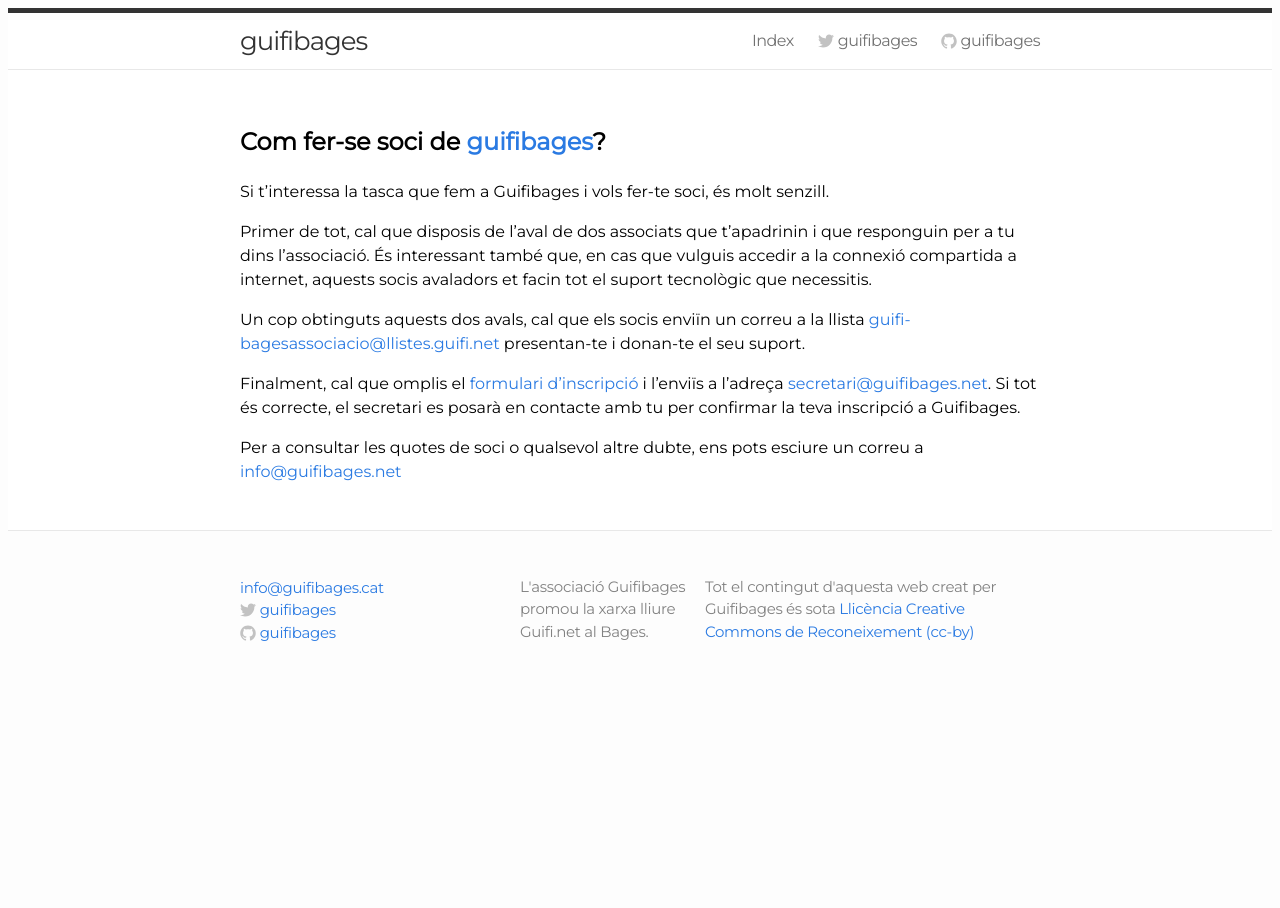
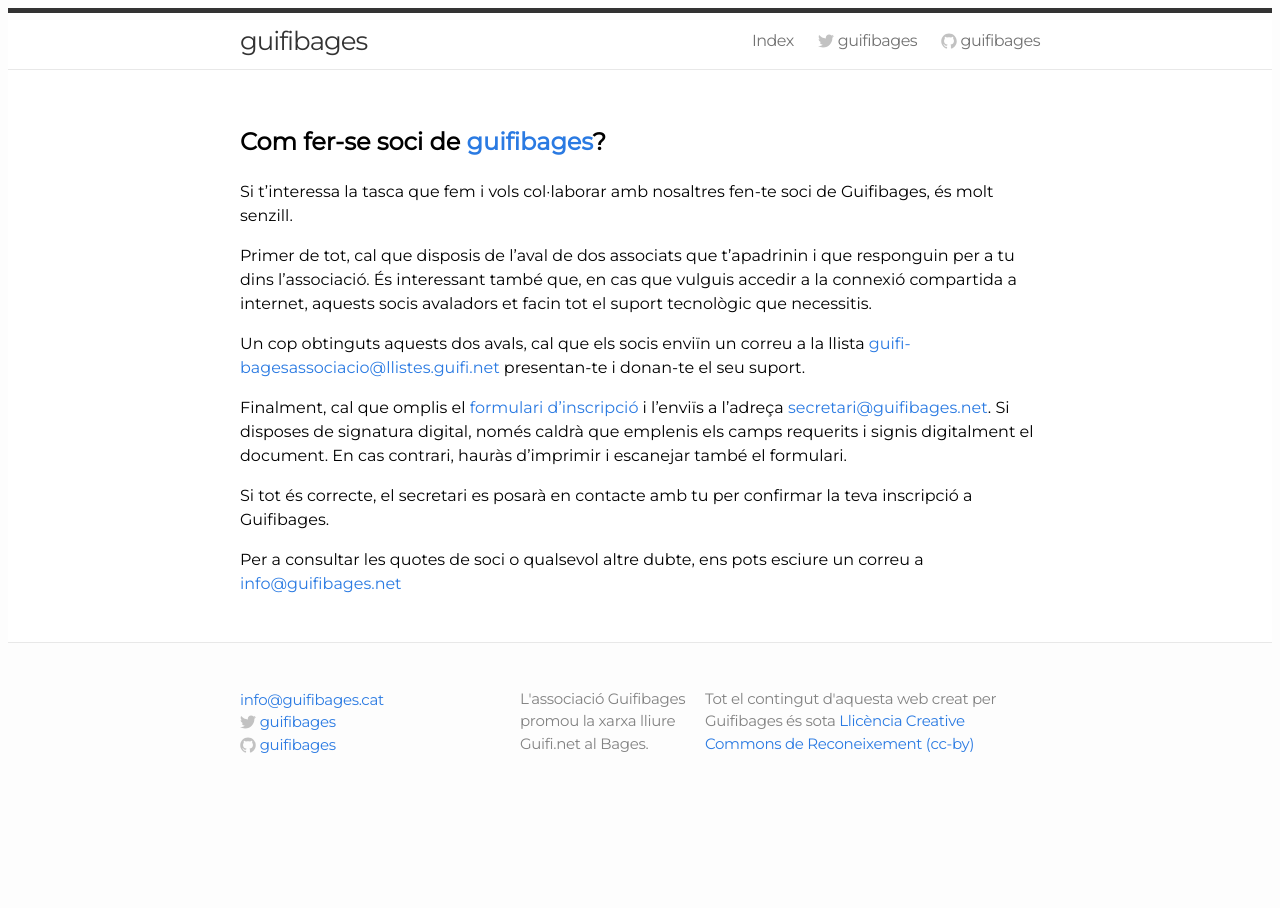
Before and after one commit to guifibages/guifibages.github.io, a Jekyll site: the page built from doc/soci/index.md, in a window 1280 px wide. Built offline with Jekyll 4.4.1, drawn with Linux system fonts in a browser that asks for light colours.

Commit message:
Update index.md

```diff
--- a/doc/soci/index.md
+++ b/doc/soci/index.md
@@ -5,12 +5,14 @@
 
 ## Com fer-se soci de [guifibages](https://guifibages.cat)?
 
-Si t'interessa la tasca que fem a Guifibages i vols fer-te soci, és molt senzill.
+Si t'interessa la tasca que fem i vols col·laborar amb nosaltres fen-te soci de Guifibages, és molt senzill.
 
 Primer de tot, cal que disposis de l'aval de dos associats que t'apadrinin i que responguin per a tu dins l'associació. És interessant també que, en cas que vulguis accedir a la connexió compartida a internet, aquests socis avaladors et facin tot el suport tecnològic que necessitis.
 
 Un cop obtinguts aquests dos avals, cal que els socis enviïn un correu a la llista [guifi-bagesassociacio@llistes.guifi.net](mailto:guifi-baegsassociacio@llistes.guifi.net) presentan-te i donan-te el seu suport.
 
-Finalment, cal que omplis el [formulari d'inscripció](/files/associacio/FormulariAltaSoci.pdf) i l'enviïs a l'adreça [secretari@guifibages.net](mailto:secretari@guifibages.net). Si tot és correcte, el secretari es posarà en contacte amb tu per confirmar la teva inscripció a Guifibages.
+Finalment, cal que omplis el [formulari d'inscripció](/files/associacio/FormulariAltaSoci.pdf) i l'enviïs a l'adreça [secretari@guifibages.net](mailto:secretari@guifibages.net). Si disposes de signatura digital, només caldrà que emplenis els camps requerits i signis digitalment el document. En cas contrari, hauràs d'imprimir i escanejar també el formulari.
+
+Si tot és correcte, el secretari es posarà en contacte amb tu per confirmar la teva inscripció a Guifibages.
 
 Per a consultar les quotes de soci o qualsevol altre dubte, ens pots esciure un correu a [info@guifibages.net](mailto:info@guifibages.net)
```
